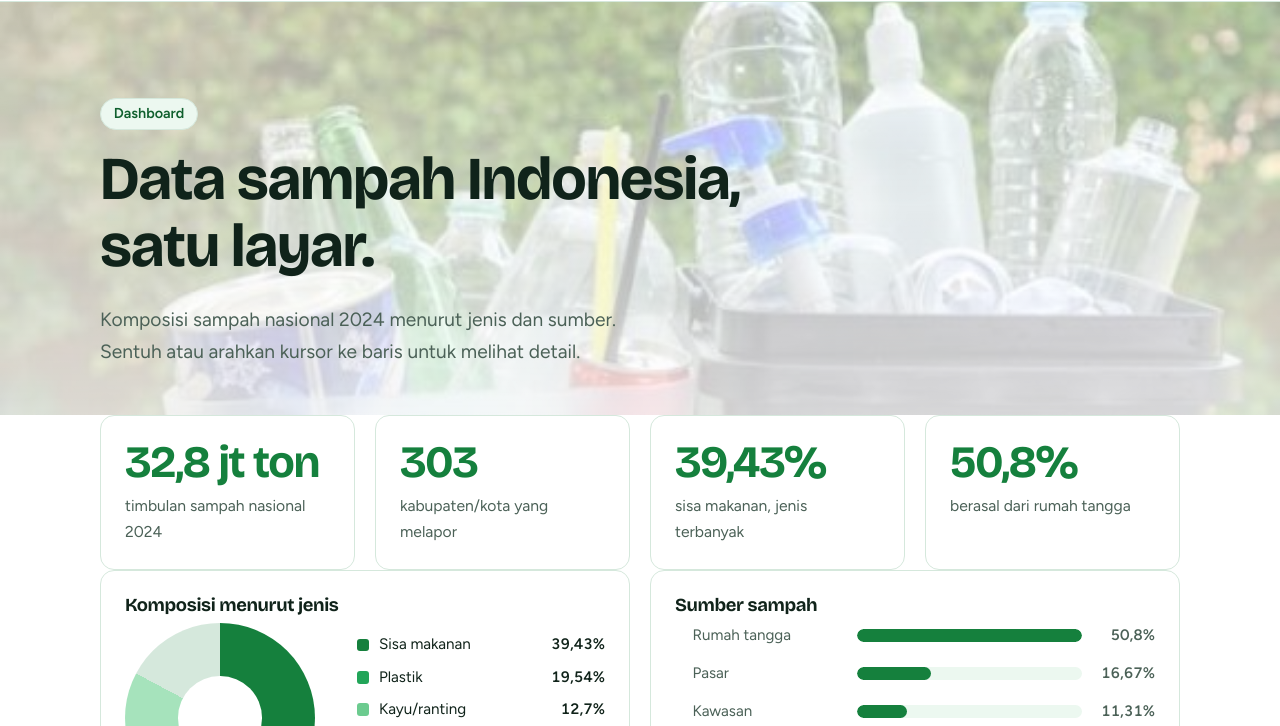
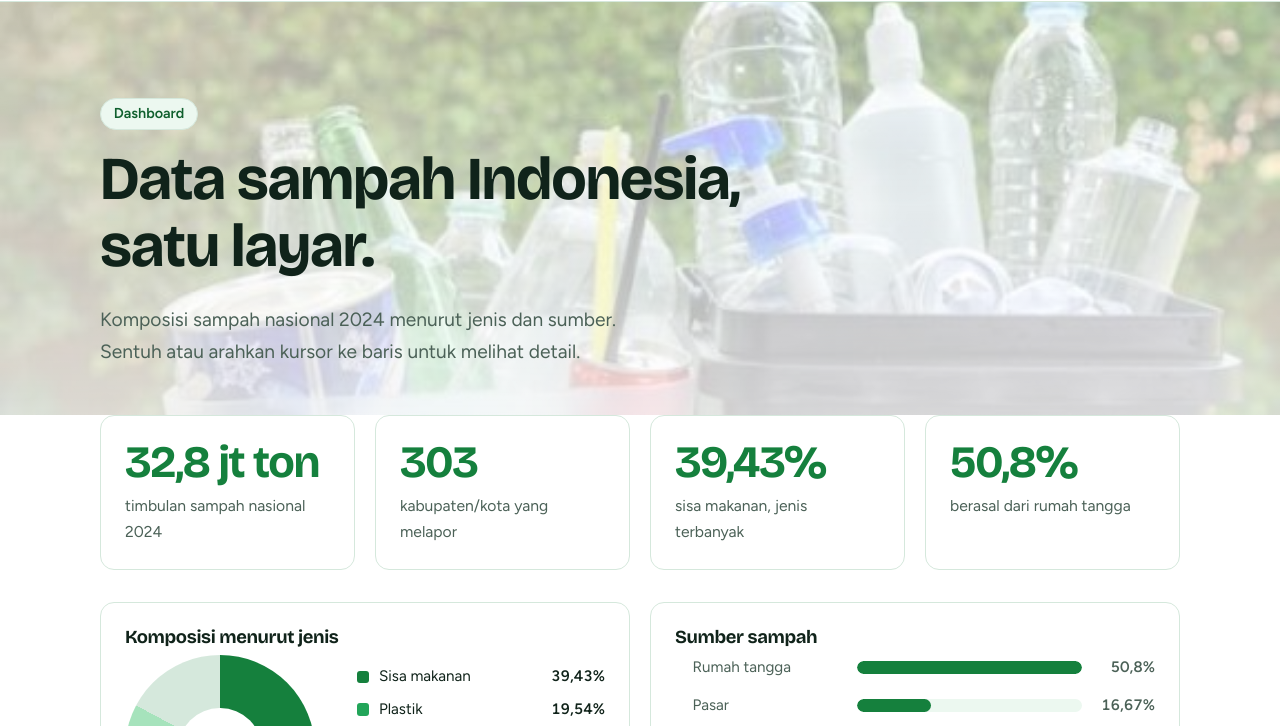
Before and after one commit to PabloManalu/daurulang, a website: page public/dashboard.html in a window 1280 px wide. Shown: the part 63-789 px from the top of the page. Drawn offline with nearby package versions, Linux system fonts and the light colour scheme.

```diff
--- a/public/dashboard.html
+++ b/public/dashboard.html
@@ -35,7 +35,7 @@
       </div>
     </section>
 
-    <section class="wrap" aria-label="Ringkasan" style="padding-bottom:2.5rem 0 2rem">
+    <section class="wrap" aria-label="Ringkasan" style="padding-bottom:2rem">
       <div class="kpis" id="kpis"></div>
     </section>
 
```
